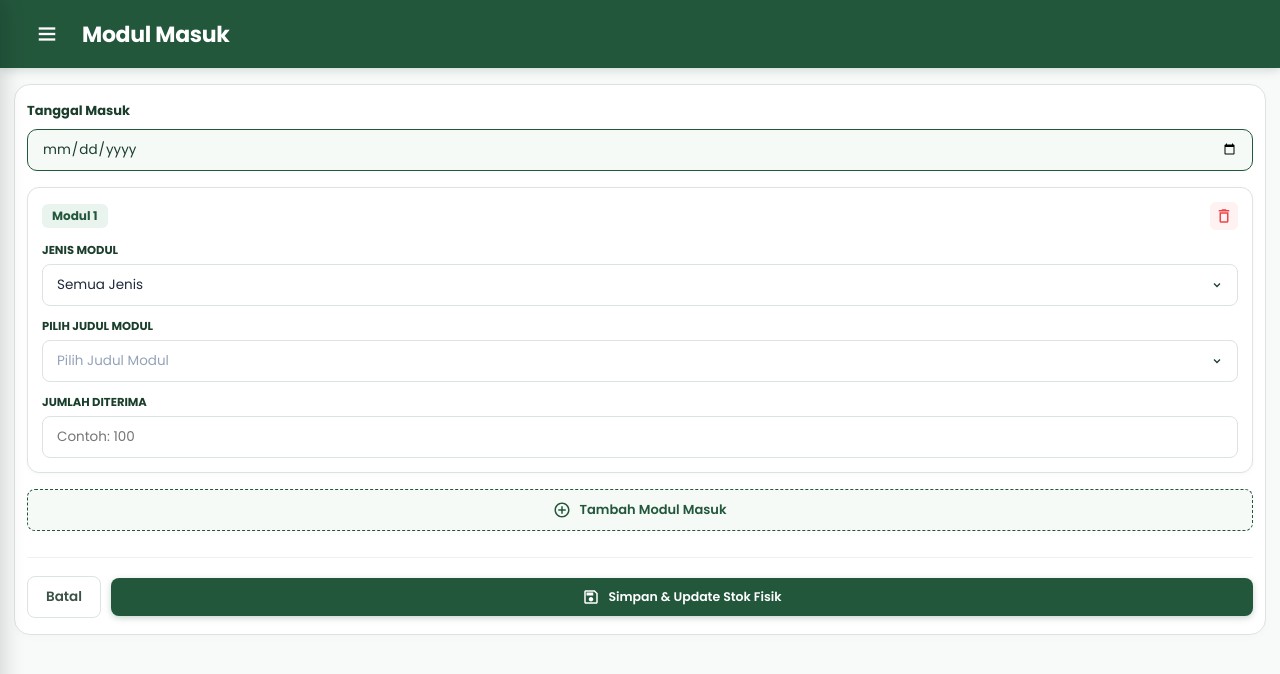
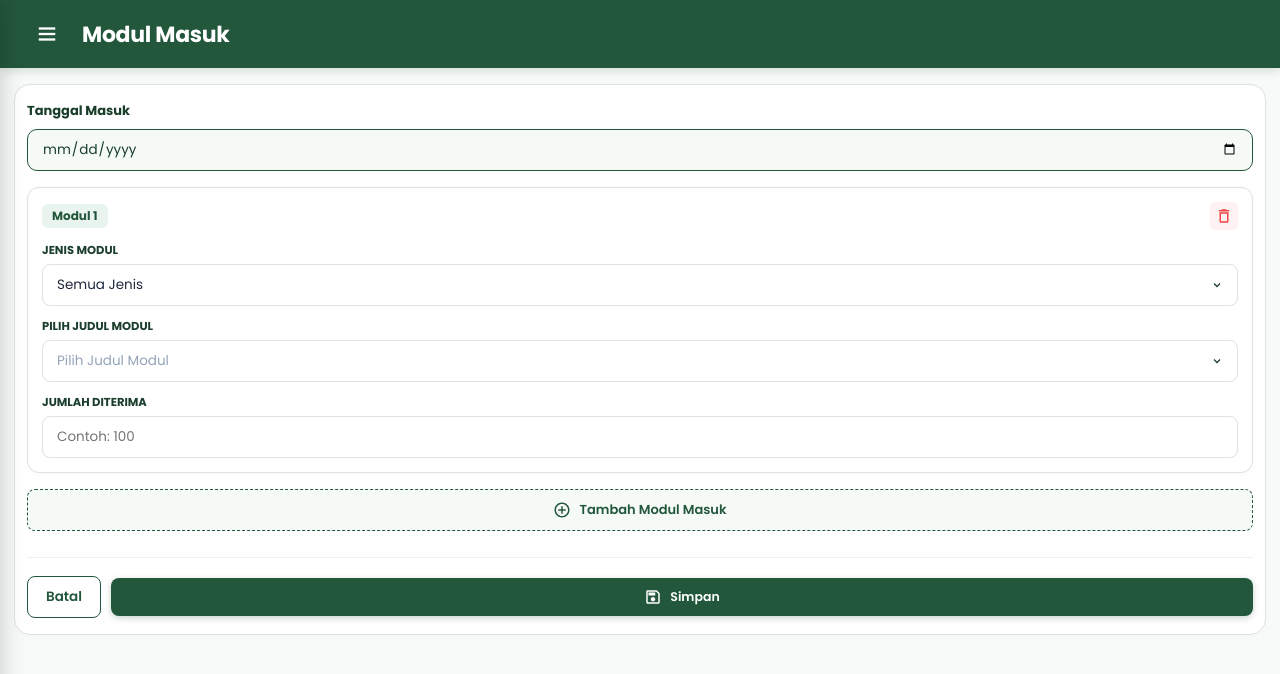
Before and after one commit to yohanaabigaill/Inventory-Pembelajaran, a React (Vite) app: page /modul-masuk in a window 1280 px wide. Shown: the top 674 px of the page. Built offline with nearby package versions, Linux system fonts and the light colour scheme.

Commit message:
perbarui gaya tombol batal dan teks tombol simpan pada modul masuk

```diff
--- a/src/pages/ModulMasuk.jsx
+++ b/src/pages/ModulMasuk.jsx
@@ -804,7 +804,7 @@ export default function ModulMasuk() {
                   className="btn-simpan-responsive"
                 >
                   <SaveOutlinedIcon sx={{ fontSize: 18 }} />
-                  <span>Simpan & Update Stok Fisik</span>
+                  <span>Simpan</span>
                 </button>
               </div>
             </form>
@@ -986,13 +986,14 @@ const styles = {
   },
   btnBatal: {
     backgroundColor: '#ffffff',
-    color: '#3d5246',
-    border: '1px solid #dce4de',
+    color: '#23573c',
+    border: '1.5px solid #23573c',
     padding: '10px 20px',
     borderRadius: '8px',
     fontSize: '13.5px',
     fontWeight: '600',
-    cursor: 'pointer'
+    cursor: 'pointer',
+    transition: 'all 0.15s ease'
   },
   btnSimpan: {
     backgroundColor: '#23573c',
```
